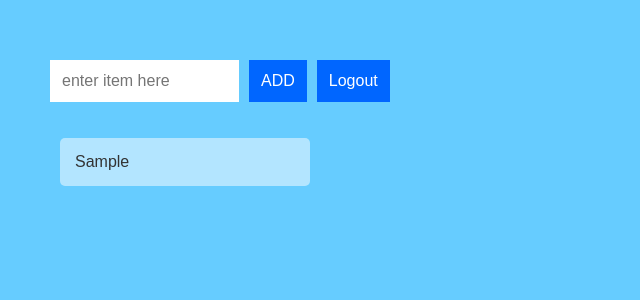
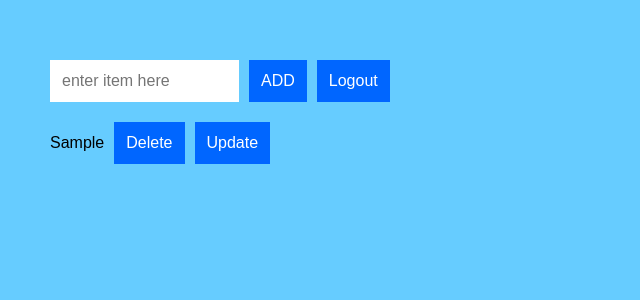
Before and after one commit to SowmyaMunaganuri/ToDoWebApp, a React (Create React App) app: page /todo in a window 1280 px wide. Both pictures are taken after typing "Sample" into the empty fields and a click on the button "ADD". Shown: the top 300 px of the page, without its empty margins (0-640 px from the left). Built offline with nearby package versions, Linux system fonts and the light colour scheme.

Commit message:
Delete Functionality

```diff
--- a/src/App.js
+++ b/src/App.js
@@ -4,16 +4,22 @@ import './App.css';
 import Login from './components/Login'
 import Todolist from './components/Todolist';
 
-function App()
+const App=()=>
 {
+
   return (
-    <Router>
       <Fragment>
-        <Route exact path="/" component={Login}/>
-        <Route path="/todo" component={Todolist} />
+        <Router>
+        <Route
+        path="/todo"
+        component={Todolist}/>
+        <Route
+        exact path="/"
+        component={Login} />
+
+        </Router>
       </Fragment>
-      </Router>
   )
-}
+  }
 
 export default App;
--- /dev/null
+++ b/src/components/Item.js
@@ -0,0 +1,22 @@
+import React from 'react';
+
+class Item extends React.Component{
+    render(){
+        return(
+            <div>
+                {this.props.value}
+                <button
+                type="submit"
+                onClick={()=>this.props.handleDelete(this.props.id)}>
+                    Delete
+                </button>
+                <button
+                type="submit">
+                    Update
+                </button>
+            </div>
+        )
+    }
+}
+
+export default Item;
--- a/src/components/Login.js
+++ b/src/components/Login.js
@@ -14,16 +14,16 @@ const Login = () => {
     function login(e){
       e.preventDefault()  //helps in not refreshing the whole page
         localStorage.setItem('isloggedin' ,true)
-        let auth=localStorage.getItem('isloggedin')
-        setLoginStatus(auth)
+       setLoginStatus(localStorage.getItem('isloggedin'))
+       localStorage.setItem('isloggedin' ,false)
     }
     return (
     <Fragment>
     {isloggedin ? <Redirect to='/todo' /> : <Redirect to='/' /> }
-        <section className="landing-inner">
+      <section className="landing-inner">
       <h1 className="large text-primary">Sign In</h1>
       <p className="lead"><i className="fas fa-user"></i> Sign into Your Account</p>
-      <form className="form">
+      <form className="form" onSubmit={login}>
         <div className="form-group">
           <input type="email" placeholder="Email Address" name="email" value={email}
           onChange={e=>onChange(e)}
@@ -40,7 +40,7 @@ const Login = () => {
           required
           />
         </div>
-        <input type="submit" className="btn btn-primary" value="Login" onClick={login}/>
+        <input type="submit" className="btn btn-primary" value="Login" />
       </form>
       </section>
     </Fragment>
--- a/src/components/Todo.js
+++ b/src/components/Todo.js
@@ -1,21 +1,25 @@
-import React from 'react';
+import React, { Fragment } from 'react';
+import Item from './Item'
+class Todo extends React.Component{
 
-class Todo extends React.Component{
-    selectitem(i){
-    return (
-        <li key={i.key}>{i.text}</li>
-    )
+    handleDelete=itemid=>{
+        var newitems=this.props.list.filter(item=>item.key!==itemid);
+        this.props.callback(newitems)
     }
     render(){
-        var todoitems=this.props.list;
-        var listitems=todoitems.map(this.selectitem);
         return(
-            <div>
-            <ul className="theList">
-                {listitems}
-            </ul>
-
-            </div>
+            <Fragment>
+                {
+                    this.props.list.map(item=>(
+                        <Item
+                        key={item.key}
+                        value={item.text}
+                        handleDelete={this.handleDelete}
+                        id={item.key}
+                        />
+                    ))
+                }
+                </Fragment>
         )
     }
 }
--- a/src/components/Todolist.js
+++ b/src/components/Todolist.js
@@ -3,7 +3,7 @@ import '../App.css'
 import Todo from './Todo'
 import {Redirect} from "react-router-dom"
 const Todolist=()=>{
-    const[islogout,setLogoutStatus]=useState(false)
+    const[isloggedout,setLogoutStatus]=useState(false)
     const[items,setItem]=useState([])
     let textf="";
     function handleClick(e){
@@ -17,23 +17,29 @@ const Todolist=()=>{
         textf.value = "";
         }
         e.preventDefault();
+        console.log(items)
     }
-    function handleLogout(){
-        localStorage.setItem('islogout' ,true);
-        let auth=localStorage.getItem('islogout')
-        setLogoutStatus(auth)
+    function handleLogout(e){
+        e.preventDefault()
+        localStorage.setItem('isloggedout' ,true)
+        setLogoutStatus(localStorage.getItem('isloggedout'))
+        localStorage.setItem('isloggedout' ,false)
+    }
+    function callback(newlist){
+        setItem(newlist)
     }
         return(
             <Fragment>
-            {islogout ? <Redirect to='/' /> : <Redirect to='/todo' /> }
+            {isloggedout ? <Redirect to='/' /> : <Redirect to='/todo' /> }
             <div className="todoListMain">
                 <div className="header">
                     <form>
                     <input placeholder="enter item here" ref={(input)=>{textf=input}}/>
                     <button type="submit"  onClick={handleClick}>ADD</button>
-                    <button type="danger" onClick={handleLogout}>Logout</button>
-                    <Todo list={items}/>
-
+                    <button type="submit" onClick={handleLogout}>Logout</button>
+                            <Todo list={items}
+                            callback={callback}
+                            />
                     </form>
                 </div>
             </div>
```
